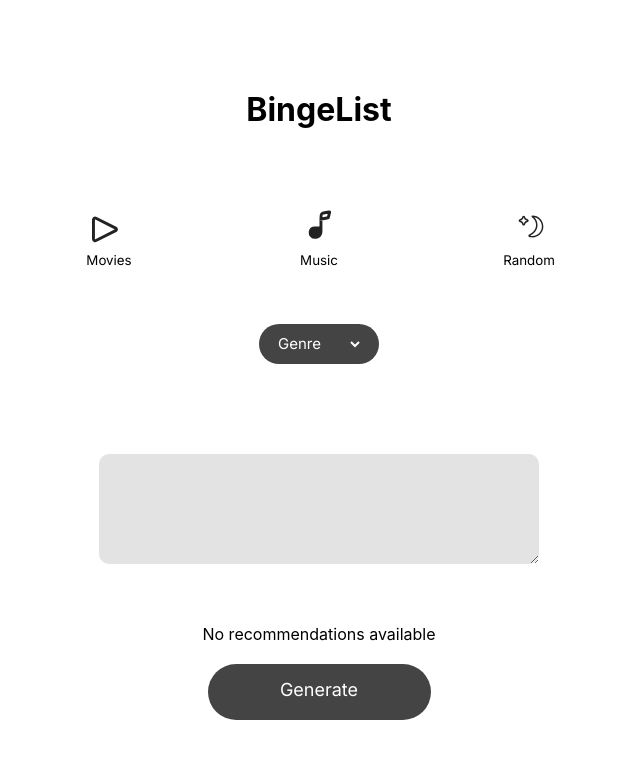
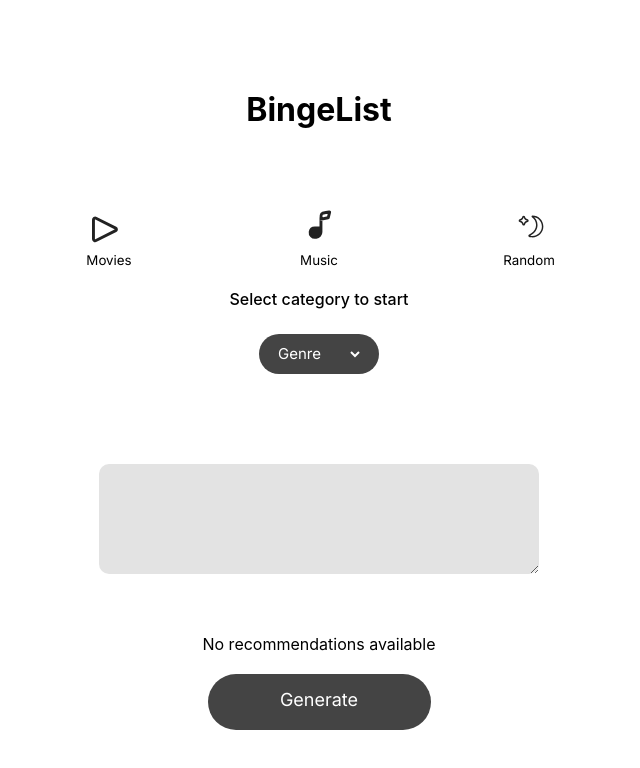
Before and after one commit to BeanyBeans/Hacklytics, a React (Create React App) app in the folder hacklytics/: page / in a window 1280 px wide. Shown: the top 768 px of the page, without its empty margins (321-961 px from the left). Built offline with nearby package versions, Linux system fonts and the light colour scheme.

Commit message:
edited select tag css

```diff
--- a/hacklytics/src/pages/BingeList.js
+++ b/hacklytics/src/pages/BingeList.js
@@ -115,6 +115,7 @@ export default function BingeList() {
         <div>
             <h1 className="header">BingeList</h1>
             <CategoryList handleOptionSelect={handleOptionSelect}/>
+            <div className="miniHeader">Select category to start</div>
             <select value={genre} onChange={(e) => setGenre(e.target.value)}>
                 {genresList.length > 0 ? (
                     genresList.map((item) => (
--- a/hacklytics/src/pages/CategoryList.css
+++ b/hacklytics/src/pages/CategoryList.css
@@ -16,6 +16,13 @@
     margin-top:90px;
     font: Inter;
     font-weight: 700;
+}
+
+.miniHeader {
+    margin-top: -95px;
+    margin-bottom: 85px;
+    font: Inter;
+    font-weight: 500;
 }
 
 .button {
```
